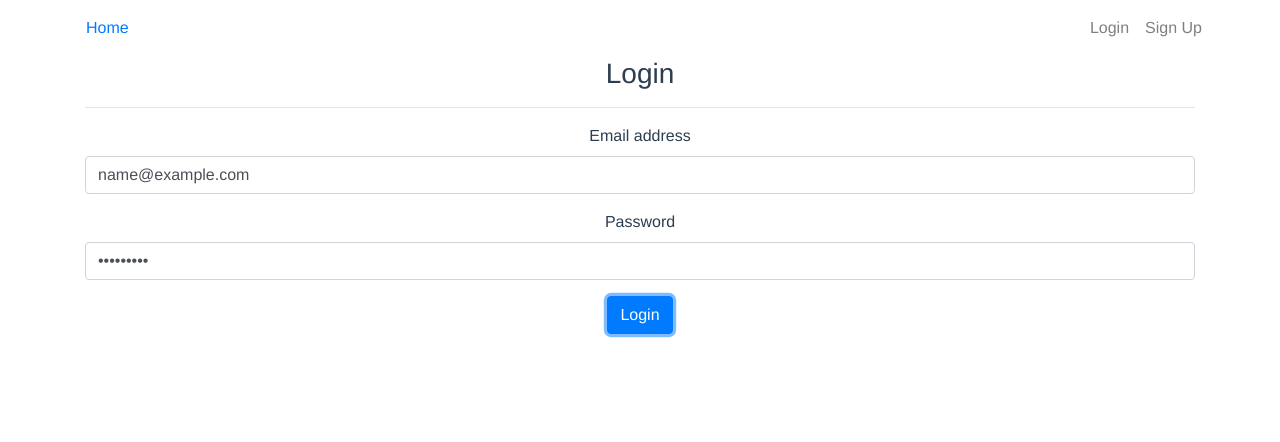
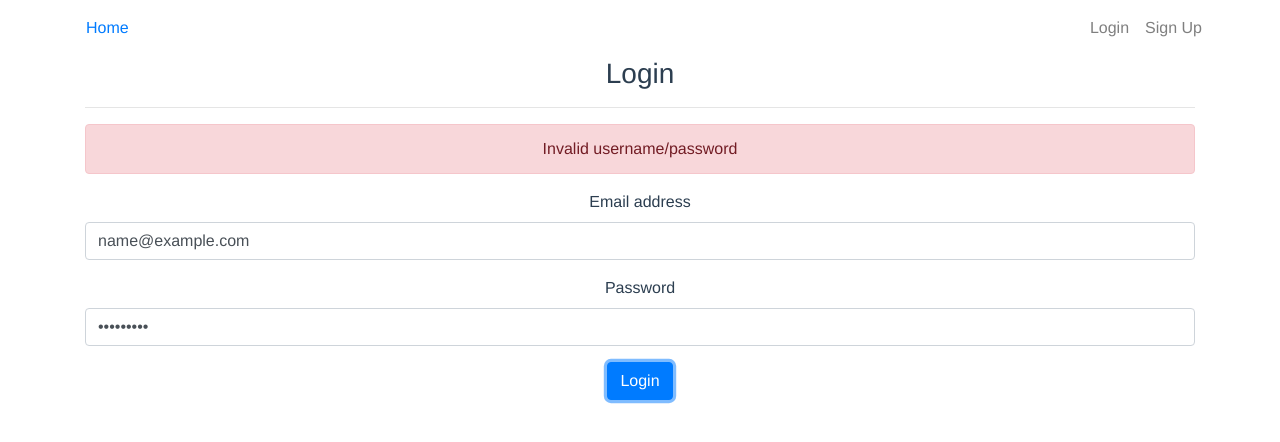
Before and after one commit to TomasuTenmei/express-spotilike, a Vue app in the folder frontend/: page /login in a window 1280 px wide. Both pictures are taken after typing "name@example.com", "Sample123" into the empty fields and a click on the button "Login". Shown: the top 442 px of the page. Built offline with nearby package versions, Linux system fonts and the light colour scheme; no server answers.

Commit message:
error handling

```diff
--- a/frontend/src/components/LoginPage.vue
+++ b/frontend/src/components/LoginPage.vue
@@ -6,6 +6,7 @@ export default {
     return{
       email:'',
       password:'',
+      error:''
     }
   },
   methods : {
@@ -15,7 +16,7 @@ export default {
         this.$store.dispatch('user',response);
         this.$router.push('/');
       } catch (error) {
-        console.error("Couldn't complete login !",error);
+        this.error="Invalid username/password"
       }
     }
   }
@@ -29,8 +30,10 @@ export default {
     </div>
   </div>
 <div>
-  <div> <h3>Login</h3>
-  <hr/></div>
+    <h3>Login</h3>
+    <hr/>
+  <div v-if="error" class="alert alert-danger" role="alert">
+    {{error}} </div>
   <form @submit.prevent="handleSubmit">
     <div class="form-group">
       <label>Email address</label>
--- a/frontend/src/components/SignUpPage.vue
+++ b/frontend/src/components/SignUpPage.vue
@@ -9,6 +9,7 @@ export default {
       username:'',
       email:'',
       password:'',
+      error:'',
     }
   },
   methods:{
@@ -18,8 +19,7 @@ export default {
         console.log(response)
         this.$router.push('/login');
       } catch (error) {
-        console.log("couldn't complete registration !")
-        console.error(error);
+        this.error =" Please fill up all fields !"
       }
     }
   }
@@ -35,6 +35,8 @@ export default {
   <div>
     <div> <h3>Sign up</h3>
       <hr/></div>
+    <div v-if="error" class="alert alert-danger" role="alert">
+      {{error}} </div>
     <form @submit.prevent="handleSubmit">
       <div class="form-group">
         <label>Username</label>
```
